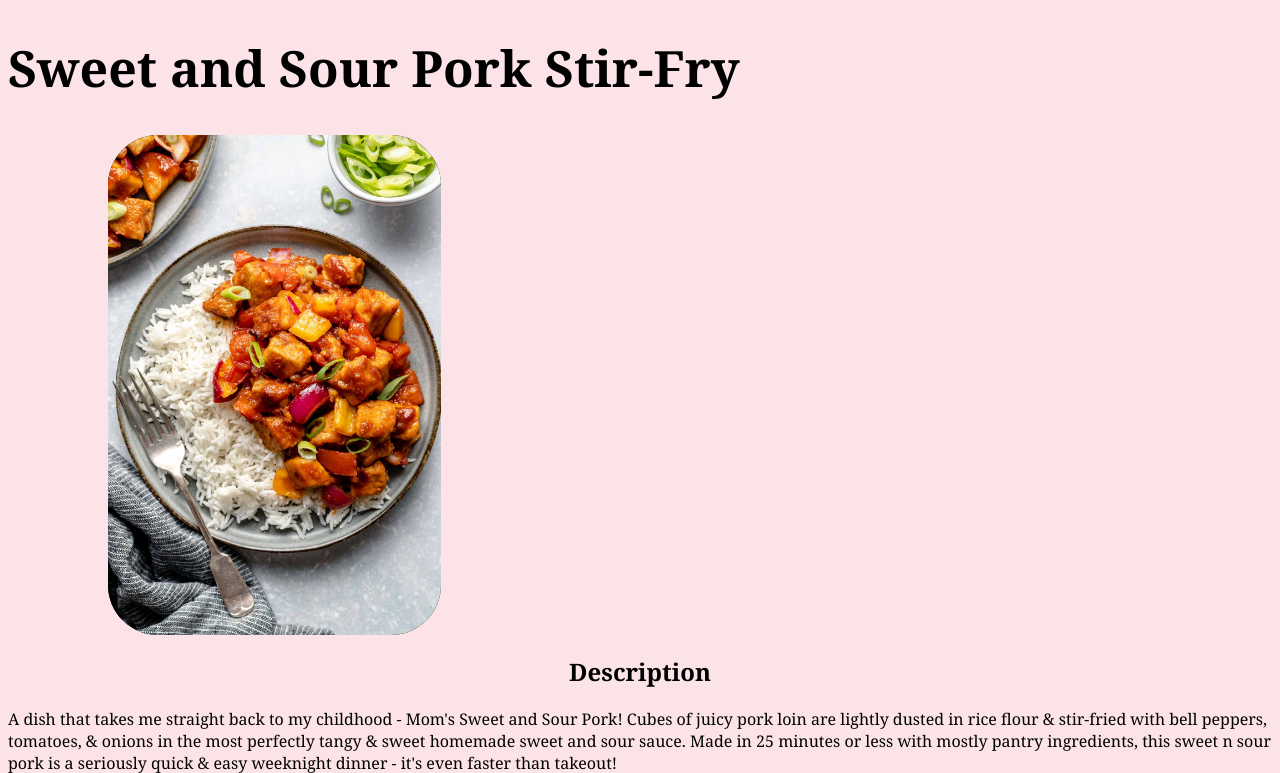
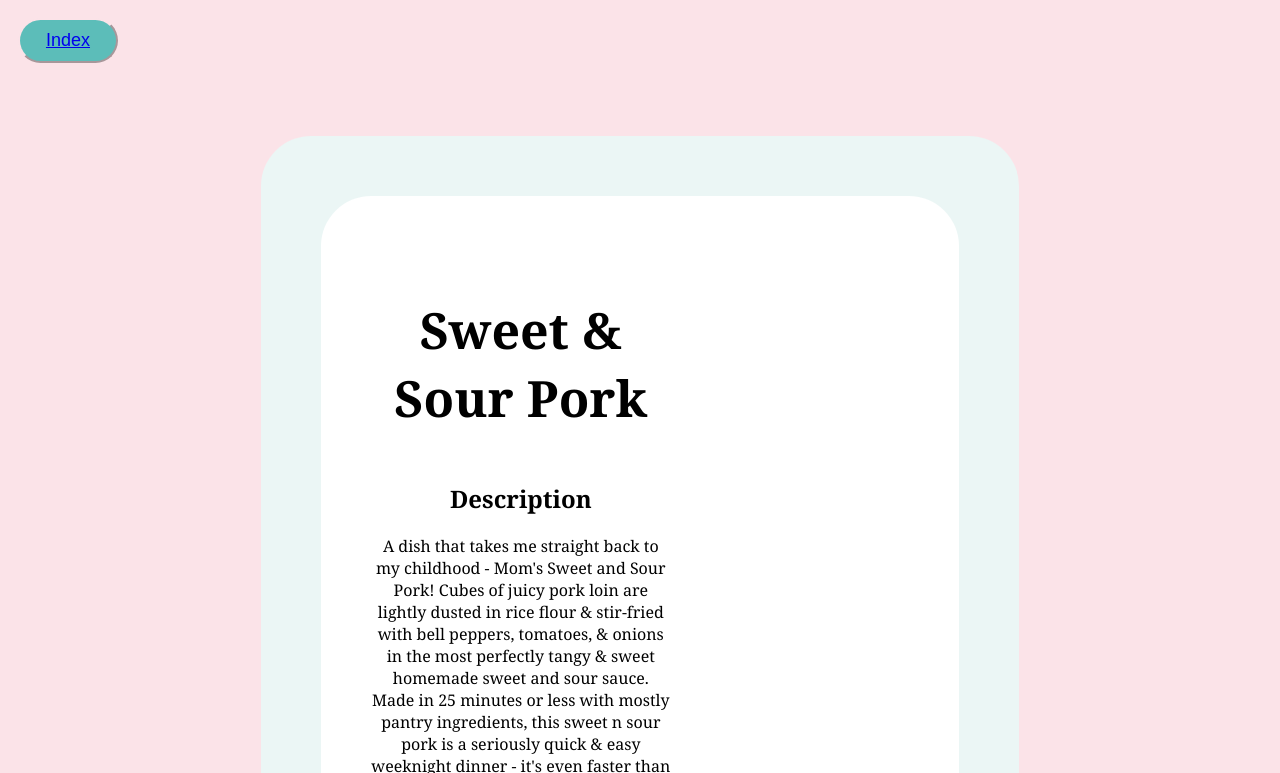
Before and after one commit to mountmike/odin-recipes, a plain HTML site: page recipes/sweet-sour-pork.html in a window 1280 px wide. Shown: the top 773 px of the page. Drawn offline with Linux system fonts and the light colour scheme; files that its build step writes are made by us from their sources.

Commit message:
Fixed block layout for remaining recipes

```diff
--- a/recipes/sweet-sour-pork.html
+++ b/recipes/sweet-sour-pork.html
@@ -1,17 +1,32 @@
 <!DOCTYPE html>
 <html lang="en">
 <head>
-    <link rel="stylesheet" href="styles.css">
+    <link rel="stylesheet" href="../styles.css">
     <meta charset="UTF-8">
     <meta http-equiv="X-UA-Compatible" content="IE=edge">
     <meta name="viewport" content="width=device-width, initial-scale=1.0">
     <title>Sweet and Sour Pork Stir-Fry</title>
 </head>
 <body>
-    <h1>Sweet and Sour Pork Stir-Fry</h1>
-    <img src="/images/Sweet-Sour-Pork.jpeg" alt="Sweet and Sour Pork Stir-Fry">
+    <nav>
+        <button>
+            <a href="../index.html">Index</a>
+        </button>
+    </nav>
+    <div>
+        <article>
+            <article class="summary-text">
+    <h1>Sweet & Sour Pork</h1>
+
     <h2>Description</h2>
-    <p>A dish that takes me straight back to my childhood - Mom's Sweet and Sour Pork! Cubes of juicy pork loin are lightly dusted in rice flour & stir-fried with bell peppers, tomatoes, & onions in the most perfectly tangy & sweet homemade sweet and sour sauce. Made in 25 minutes or less with mostly pantry ingredients, this sweet n sour pork is a seriously quick & easy weeknight dinner - it's even faster than takeout!</p>
+    <p>A dish that takes me straight back to my childhood - Mom's Sweet and Sour Pork! Cubes of juicy pork loin are lightly dusted in rice flour & stir-fried with bell peppers, tomatoes, & onions in the most perfectly tangy & sweet homemade sweet and sour sauce. Made in 25 minutes or less with mostly pantry ingredients, this sweet n sour pork is a seriously quick & easy weeknight dinner - it's even faster than takeout!
+    </p>
+</article>
+<img src="../images/Sweet-Sour-Pork.jpeg" alt="Sweet and Sour Pork Stir-Fry">
+</article>
+</div>
+<div>
+    <article>
     <h2>Ingredients</h2>
     <ul>
         <li>1 ½ pounds boneless pork loin (or boneless pork shoulder), diced into 1/2-inch cubes</li>
@@ -27,6 +42,10 @@
         <li>3 tablespoons ketchup</li>
         <li>1–2 tablespoons soy sauce</li>
     </ul>
+</article>
+</div>
+<div>
+    <article>
     <h2>Steps</h2>
     <ol>
         <li><strong>Season the pork:</strong> Place the pork in a medium bowl, seasoning all over with kosher salt. Sprinkle the rice flour over top, tossing to lightly coat the pork in the flour. Set aside.</li>
@@ -37,6 +56,7 @@
         <li><strong>Finish the Braised Lamb Ragu sauce:</strong> Meanwhile, as the pasta boils, bring the braised lamb ragu to a simmer. Stir in the heavy cream & grated parmesan. Reduce heat to low & continue to simmer, stirring occasionally as needed.</li>
         <li><strong>Serve:</strong> immediately, spooned over white rice. Garnish with thinly sliced green onions as desired. Enjoy!</li>
     </ol>
-
+</article>
+</div>
 </body>
 </html>
--- a/styles.css
+++ b/styles.css
@@ -32,6 +32,7 @@ div {
     width: 300px;
     height: 500px;
     border-radius: 100px;
+    text-align: center;
 
 
 }
```
Also changed, not shown: recipes/bbq-pulled-pork.html (+2 -1 lines).
